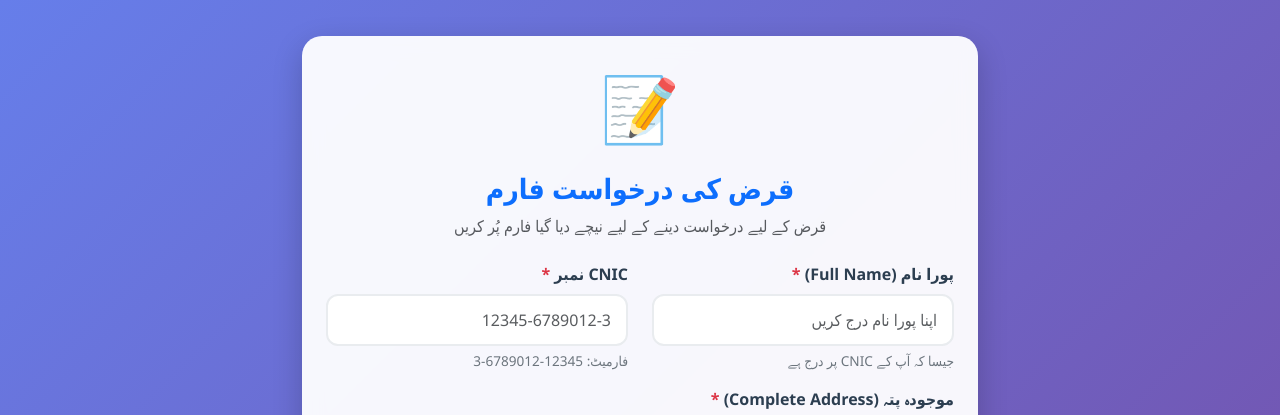
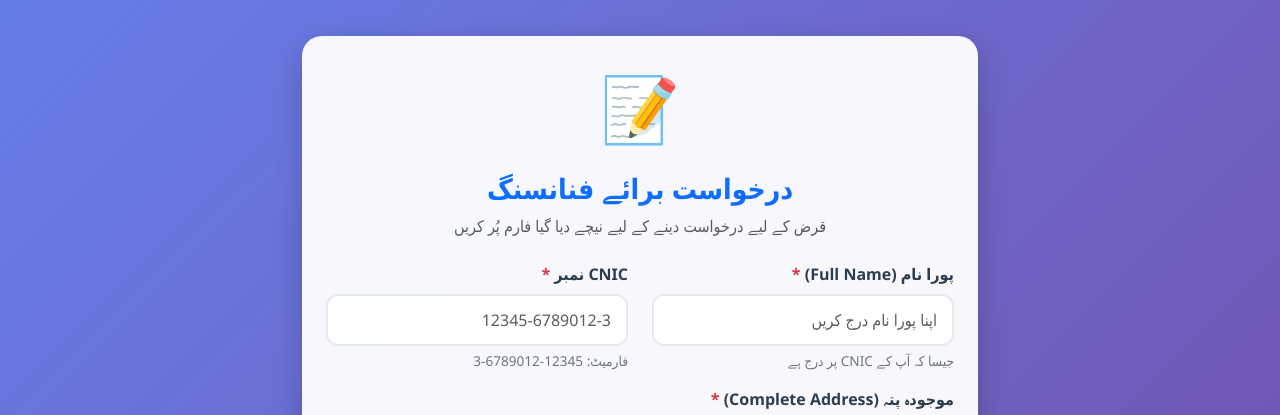
Before and after one commit to ghazanfariqbal630/Loan-Application, a Flask app: page / in a window 1280 px wide. Shown: the top 415 px of the page. Run offline with Flask 3, Linux system fonts and the light colour scheme; some libraries are stand-ins or nearby versions.

Commit message:
Update form.html

```diff
--- a/templates/form.html
+++ b/templates/form.html
@@ -235,7 +235,7 @@
         <div class="card p-4">
           <div class="text-center mb-4">
             <span class="header-icon">📝</span>
-            <h3 class="card-title text-primary">قرض کی درخواست فارم</h3>
+            <h3 class="card-title text-primary"> درخواست برائے فنانسنگ </h3>
             <p class="text-muted mb-0">قرض کے لیے درخواست دینے کے لیے نیچے دیا گیا فارم پُر کریں</p>
           </div>
 
```
